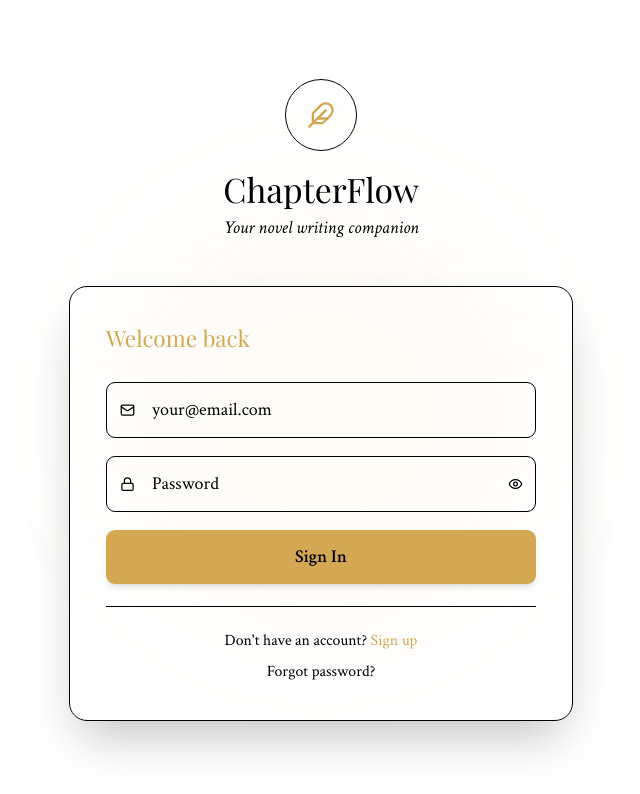
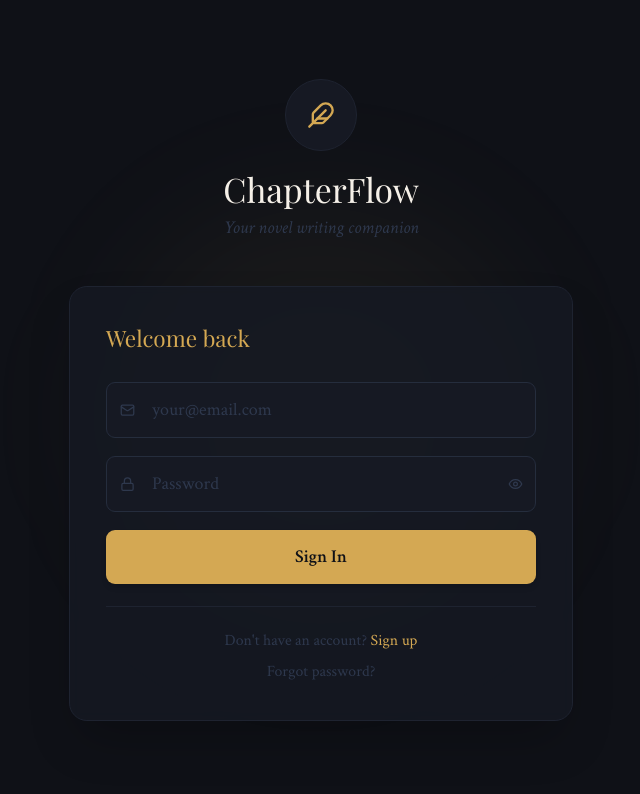
Before and after one commit to btallitsch/chapterflow, a React (Vite) app: page / in a window 1280 px wide. Shown: the top 794 px of the page, without its empty margins (319-959 px from the left). Built offline with nearby package versions, Linux system fonts and the light colour scheme; no server answers; a web font is replaced by a local one.

Commit message:
Update index.css

```diff
--- a/src/index.css
+++ b/src/index.css
@@ -1,6 +1,37 @@
 @tailwind base;
 @tailwind components;
 @tailwind utilities;
+
+/* ─── Theme variables ─────────────────────────────────────────────────────────
+   Colors are defined as raw RGB channels (no rgb() wrapper) so that Tailwind's
+   opacity modifier syntax works: e.g. bg-slate-900/80
+   ─────────────────────────────────────────────────────────────────────────── */
+
+/* Light mode (default) — warm parchment / ink aesthetic */
+:root {
+  --slate-950:  255 254 249;   /* near-white warm */
+  --slate-900:  250 247 240;   /* warm paper */
+  --slate-800:  240 235 225;   /* parchment */
+  --slate-700:  229 221 209;   /* light warm grey */
+  --slate-600:  200 191 175;   /* mid warm grey */
+  --slate-500:  158 146 132;   /* muted text */
+  --slate-400:  122 110 98;    /* subtle text */
+  --cream:       26  18   9;   /* dark ink — main text */
+  --parchment:   74  63  46;   /* medium ink — secondary text */
+}
+
+/* Dark mode — deep slate / noir aesthetic */
+.dark {
+  --slate-950:  10  13  20;
+  --slate-900:  15  17  23;
+  --slate-800:  22  25  35;
+  --slate-700:  30  35  48;
+  --slate-600:  37  45  61;
+  --slate-500:  46  56  77;
+  --slate-400:  61  77 106;
+  --cream:      245 240 232;
+  --parchment:  237 228 208;
+}
 
 @layer base {
   * {
@@ -33,11 +64,6 @@
 
   ::-webkit-scrollbar-thumb:hover {
     @apply bg-amber;
-  }
-
-  /* Light mode */
-  .light body {
-    @apply bg-ink-50 text-slate-900;
   }
 }
 
@@ -125,7 +151,7 @@
 
   /* Status badges */
   .badge-draft {
-    @apply bg-slate-600 text-slate-200;
+    @apply bg-slate-600 text-cream;
   }
 
   .badge-complete {
```
